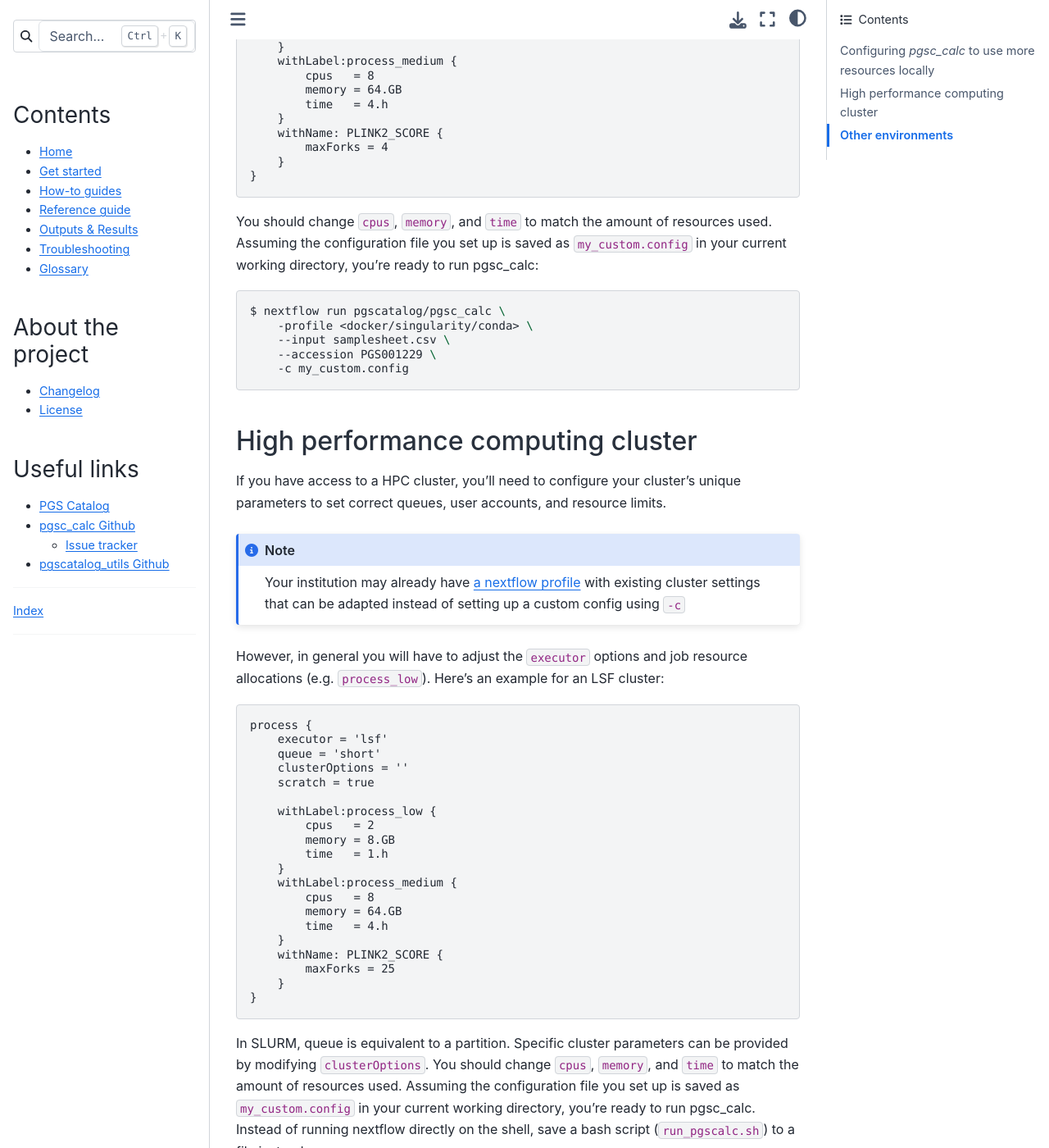
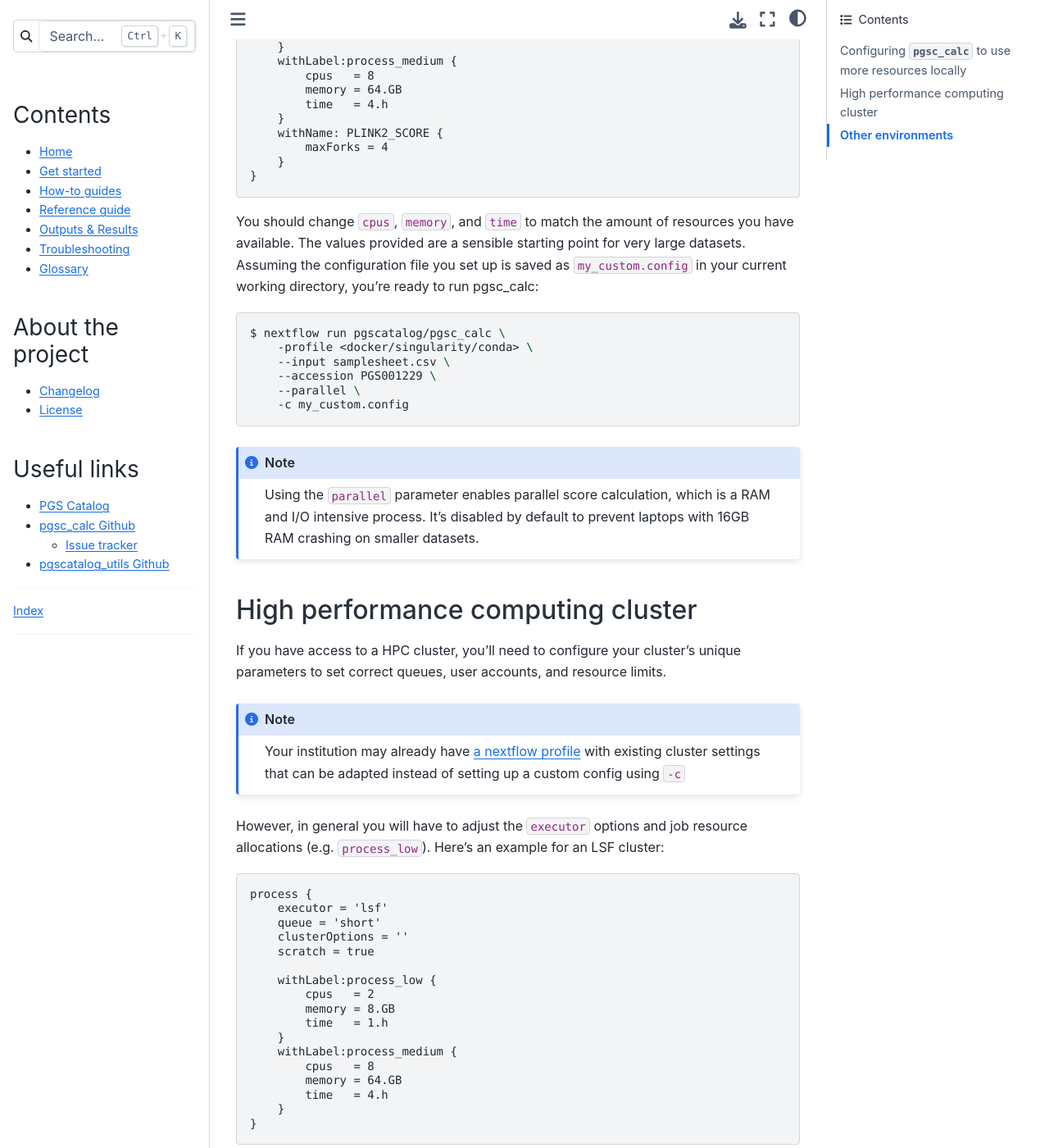
Before and after one commit to PGScatalog/pgsc_calc, a Sphinx documentation site: the page built from docs/how-to/bigjob.rst, in a window 1280 px wide and 1400 px high, scrolled down 655 px. Shown: the whole window at 82% size. Built offline with Sphinx 7.4.7 and the Sphinx Book theme 1.1.4, drawn with Linux system fonts in a browser that asks for light colours; some of the changed text lies outside the part shown.

Commit message:
update docs with --parallel parameter

```diff
--- a/docs/how-to/bigjob.rst
+++ b/docs/how-to/bigjob.rst
@@ -1,17 +1,18 @@
 .. _big job:
 
-How do I run `pgsc_calc` on larger datasets and more powerful computers?
-========================================================================
+How do I run ``pgsc_calc`` on larger datasets and more powerful computers?
+==========================================================================
 
-If you want to calculate many polygenic scores for a very large dataset (e.g. UK BioBank)
-you will likely need to adjust the pipeline settings. You might have access to a powerful workstation,
-a University cluster, or some cloud compute resources. This section will show how to set up
-`pgsc_calc` to submit work to these types of systems by creating and editing `nextflow .config files`_.
+If you want to calculate many polygenic scores for a very large dataset (e.g. UK
+BioBank) you will likely need to adjust the pipeline settings. You might have
+access to a powerful workstation, a University cluster, or some cloud compute
+resources. This section will show how to set up ``pgsc_calc`` to submit work to
+these types of systems by creating and editing `nextflow .config files`_.
 
 .. _nextflow .config files: https://www.nextflow.io/docs/latest/config.html
 
-Configuring `pgsc_calc` to use more resources locally
------------------------------------------------------
+Configuring ``pgsc_calc`` to use more resources locally
+-------------------------------------------------------
 
 If you have a powerful computer available locally, you can configure the amount
 of resources that each job in the workflow uses.
@@ -37,7 +38,8 @@ of resources that each job in the workflow uses.
     }
 
 You should change ``cpus``, ``memory``, and ``time`` to match the amount of
-resources used. Assuming the configuration file you set up is saved as
+resources you have available. The values provided are a sensible starting point
+for very large datasets.  Assuming the configuration file you set up is saved as
 ``my_custom.config`` in your current working directory, you're ready to run
 pgsc_calc:
 
@@ -47,7 +49,12 @@ pgsc_calc:
         -profile <docker/singularity/conda> \
         --input samplesheet.csv \
         --accession PGS001229 \
+        --parallel \
         -c my_custom.config
+
+.. note:: Using the ``parallel`` parameter enables parallel score calculation,
+          which is a RAM and I/O intensive process. It's disabled by default to
+          prevent laptops with 16GB RAM crashing on smaller datasets.
 
 High performance computing cluster
 ----------------------------------
@@ -56,8 +63,9 @@ If you have access to a HPC cluster, you'll need to configure your cluster's
 unique parameters to set correct queues, user accounts, and resource
 limits.
 
-.. note:: Your institution may already have `a nextflow profile`_ with existing cluster settings
-          that can be adapted instead of setting up a custom config using ``-c``
+.. note:: Your institution may already have `a nextflow profile`_ with existing
+          cluster settings that can be adapted instead of setting up a custom
+          config using ``-c``
 
 However, in general you will have to adjust the ``executor`` options and job resource
 allocations (e.g. ``process_low``). Here's an example for an LSF cluster:
@@ -79,9 +87,6 @@ allocations (e.g. ``process_low``). Here's an example for an LSF cluster:
             cpus   = 8
             memory = 64.GB
             time   = 4.h
-        }
-        withName: PLINK2_SCORE {
-            maxForks = 25
         }
     }
 
@@ -105,12 +110,18 @@ instead:
         -profile singularity \
         --input samplesheet.csv \
         --accession PGS001229 \
+        --parallel \
         -c my_custom.config
 
 .. note:: The name of the nextflow and singularity modules will be different in
           your local environment
 
 .. note:: Think about enabling fast variant matching with ``--fast_match``!
+
+.. warning:: Make sure to copy input data to fast storage, and run the pipeline
+            on the same fast storage area. You might include these steps in your
+            bash script. Ask your sysadmin for help if you're not sure what this
+            means.
 
 .. code-block:: console
 
--- a/nextflow_schema.json
+++ b/nextflow_schema.json
@@ -303,6 +303,10 @@
                         "arm64"
                     ],
                     "description": "What platform is the pipeline executing on?"
+                },
+                "parallel": {
+                    "type": "boolean",
+                    "description": "Enable parallel calculation of scores. This is I/O and RAM intensive."
                 }
             },
             "required": [
```
Also changed, not shown: 3 other files.
